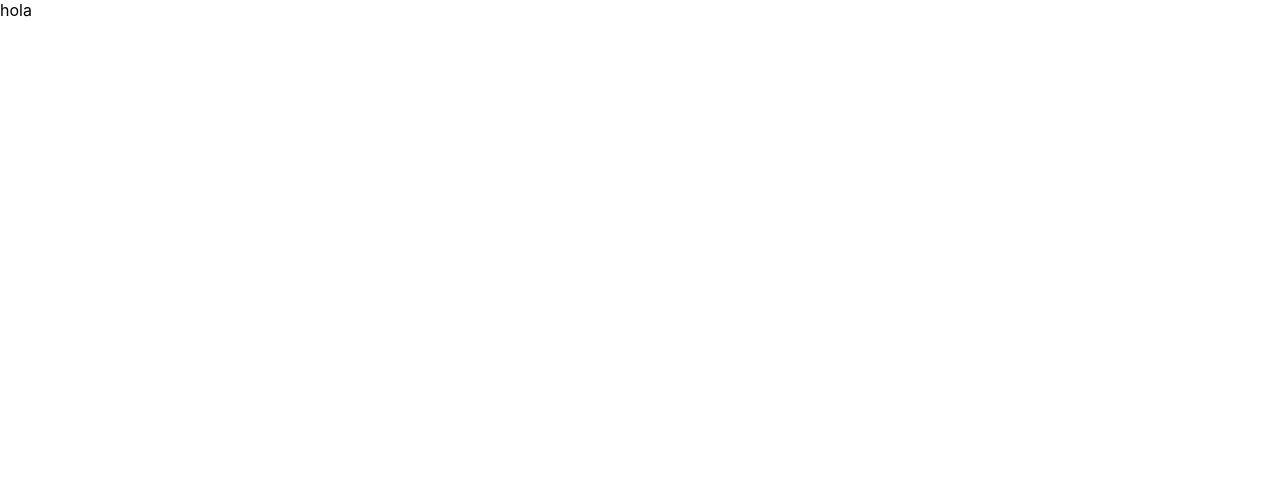
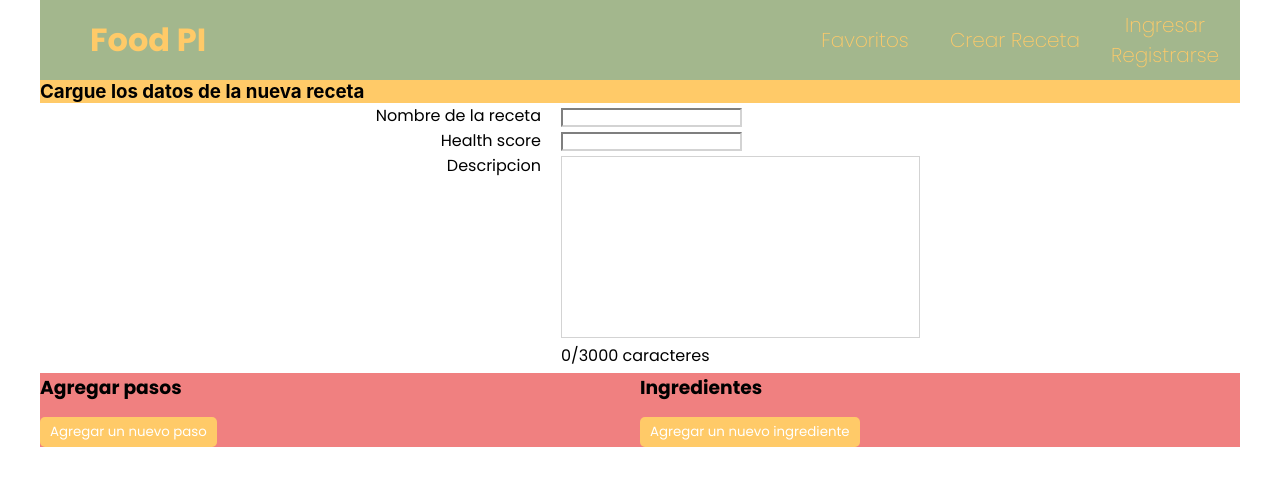
Before and after one commit to mmachu/PI-Henry, a React (Create React App) app in the folder client/: page /createRecipe in a window 1280 px wide. Shown: the top 486 px of the page. Built offline with nearby package versions, Linux system fonts and the light colour scheme.

Commit message:
comienzo de la logica de la creacion de recetas

```diff
--- a/client/src/Components/CreateRecipe/CreateRecipe.js
+++ b/client/src/Components/CreateRecipe/CreateRecipe.js
@@ -1,8 +1,8 @@
-import React from "react";
+import React, { useState } from "react";
 import { useLocation } from "react-router-dom";
-
 import { NavLink } from "react-router-dom";
 import styles from "./createrecipe.module.css";
+import Navigation from "../Navigation/Navigation.js";
 
 function useQuery() {
   const location = useLocation();
@@ -11,9 +11,69 @@ function useQuery() {
 }
 
 const CreateRecipe = () => {
+  const [steps, setSteps] = useState([
+    { number: 0, step: "" },
+    { number: 1, step: "" },
+    { number: 2, step: "" },
+    { number: 3, step: "" },
+    { number: 4, step: "" },
+  ]);
+  const [ingredients, setIngredients] = useState([
+    { number: 0, ingredient: "" },
+    { number: 1, ingredient: "" },
+  ]);
+
   let query = useQuery();
   console.log(query);
-  return <div>hola</div>;
+  return (
+    <div className={styles.container}>
+      <Navigation />
+      <h3 className={styles.title}>Cargue los datos de la nueva receta</h3>
+      <div className={styles.formContainer}>
+        <form className={styles.formStyle}>
+          <div className={styles.inputContainer}>
+            <div className={styles.staticFieldsContainer}>
+              <div className={styles.staticInputsNames}>
+                <p>Nombre de la receta</p>
+                <p>Health score</p>
+                <p>Descripcion</p>
+              </div>
+              <div className={styles.staticInputsInput}>
+                <input
+                  className={styles.staticInputs}
+                  type="text"
+                  name="name"
+                />
+                <input
+                  className={styles.staticInputs}
+                  type="text"
+                  name="healthScore"
+                />
+                <textarea
+                  className={styles.staticInputs}
+                  type="textarea"
+                  name="summary"
+                />
+                <label>0/3000 caracteres</label>
+              </div>
+            </div>
+            <div className={styles.stepsAndIngredients}>
+              <div className={styles.stepsContainer}>
+                <h3>Agregar pasos</h3>
+                <button>Agregar un nuevo paso</button>
+                <div className={styles.step}></div>
+              </div>
+              <div className={styles.ingredientsContainer}>
+                <h3>Ingredientes</h3>
+                <button>Agregar un nuevo ingrediente</button>
+                <div className={styles.ingredient}></div>
+              </div>
+            </div>
+          </div>
+        </form>
+      </div>
+    </div>
+  );
 };
 
 export default CreateRecipe;
--- a/client/src/Components/CreateRecipe/createrecipe.module.css
+++ b/client/src/Components/CreateRecipe/createrecipe.module.css
@@ -0,0 +1,98 @@
+textarea {
+  resize: none;
+  height: 180px;
+  width: 357px;
+}
+
+.container {
+  max-width: 1200px;
+  width: 100%;
+  height: 100%;
+  margin: 0px auto 0px auto;
+}
+
+.title {
+  background-color: var(--yellow);
+}
+
+.formContainer {
+  width: 100%;
+  height: 100%;
+  display: flex;
+  flex-direction: column;
+  align-items: center;
+  justify-content: center;
+  font-family: "Poppins", sans-serif;
+}
+
+.formStyle {
+  min-width: 1200px;
+  display: flex;
+  align-items: center;
+  justify-content: center;
+}
+
+.inputContainer {
+  display: flex;
+  flex-direction: column;
+  align-items: center;
+  width: 100%;
+}
+
+.staticFieldsContainer {
+  max-width: 600px;
+  width: 100%;
+  height: 100%;
+  display: grid;
+  grid-template-columns: repeat(2, 1fr);
+  grid-template-rows: 1fr;
+}
+
+.staticInputsNames {
+  display: flex;
+  flex-direction: column;
+  /* justify-content: end; */
+  align-items: end;
+  margin-right: 20px;
+}
+
+.staticInputsInput {
+  display: flex;
+  flex-direction: column;
+  /* justify-content: end; */
+  align-items: baseline;
+  margin-right: 20px;
+}
+
+.staticInputs {
+  /* border-top: none; */
+  border-radius: 0px;
+  border-color: lightgray;
+  margin-top: 5px;
+}
+
+.staticInputs:focus {
+  outline: none;
+}
+
+.stepsAndIngredients {
+  display: flex;
+  flex-direction: row;
+  width: 100%;
+  height: 100%;
+  background-color: lightcoral;
+}
+
+.stepsContainer {
+  width: 50%;
+}
+
+.ingredientsContainer {
+  width: 50%;
+}
+
+.step {
+}
+
+.ingredient {
+}
```
Also changed, not shown: client/src/Components/SearchResults/searchresults.module.css (+0 -112 lines).
